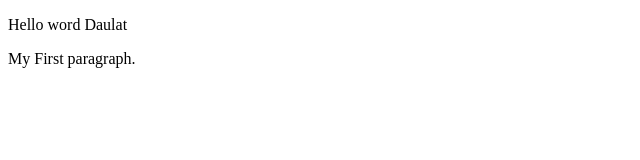
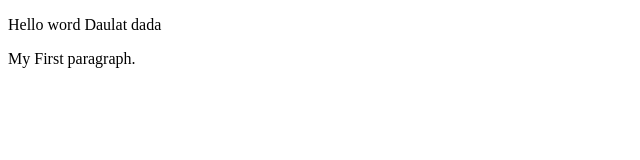
Before and after one commit to daulatmulgaonkar12345678/Daulat123, a plain HTML site: page index.htm in a window 1280 px wide. Shown: the full height of the page, 0-640 px from the left. Drawn offline with Linux system fonts and the light colour scheme.

Commit message:
Update index.htm
dada updated

```diff
--- a/index.htm
+++ b/index.htm
@@ -5,7 +5,7 @@
 <title>hello word gfhjklgs </title>
 </head>
 <body>
-<p> Hello word Daulat </p>
+<p> Hello word Daulat dada </p>
 <p>My First paragraph.</p>
 </body>
 </html>
```
